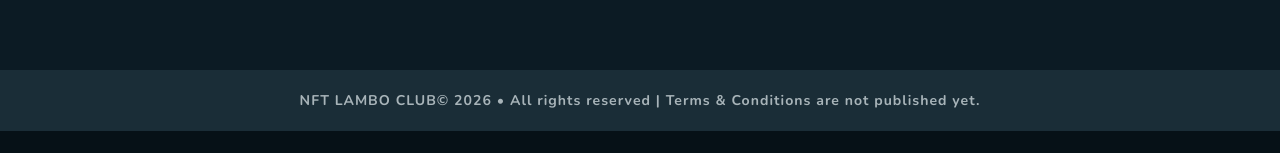
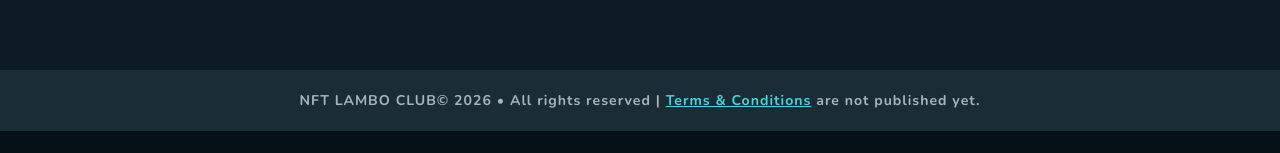
Before and after one commit to irfansaeedkhan/lambo.landing.frontend, a React (Create React App) app: page / in a window 1280 px wide. Shown: the part 9761-9914 px from the top of the page. Built offline with nearby package versions, Linux system fonts and the light colour scheme.

Commit message:
fix(portfolio-library): link footer Terms & Conditions text to /terms

```diff
--- a/src/components/Footer.js
+++ b/src/components/Footer.js
@@ -55,8 +55,9 @@ const Footer = () => {
         </div>
         <div className="footer-terms">
           <p>
-            NFT LAMBO CLUB© 2026 • All rights reserved | Terms & Conditions
-            are not published yet.
+            NFT LAMBO CLUB© 2026 • All rights reserved |{" "}
+            <Link to="/terms">Terms & Conditions</Link> are not published
+            yet.
           </p>
         </div>
       </div>
```
